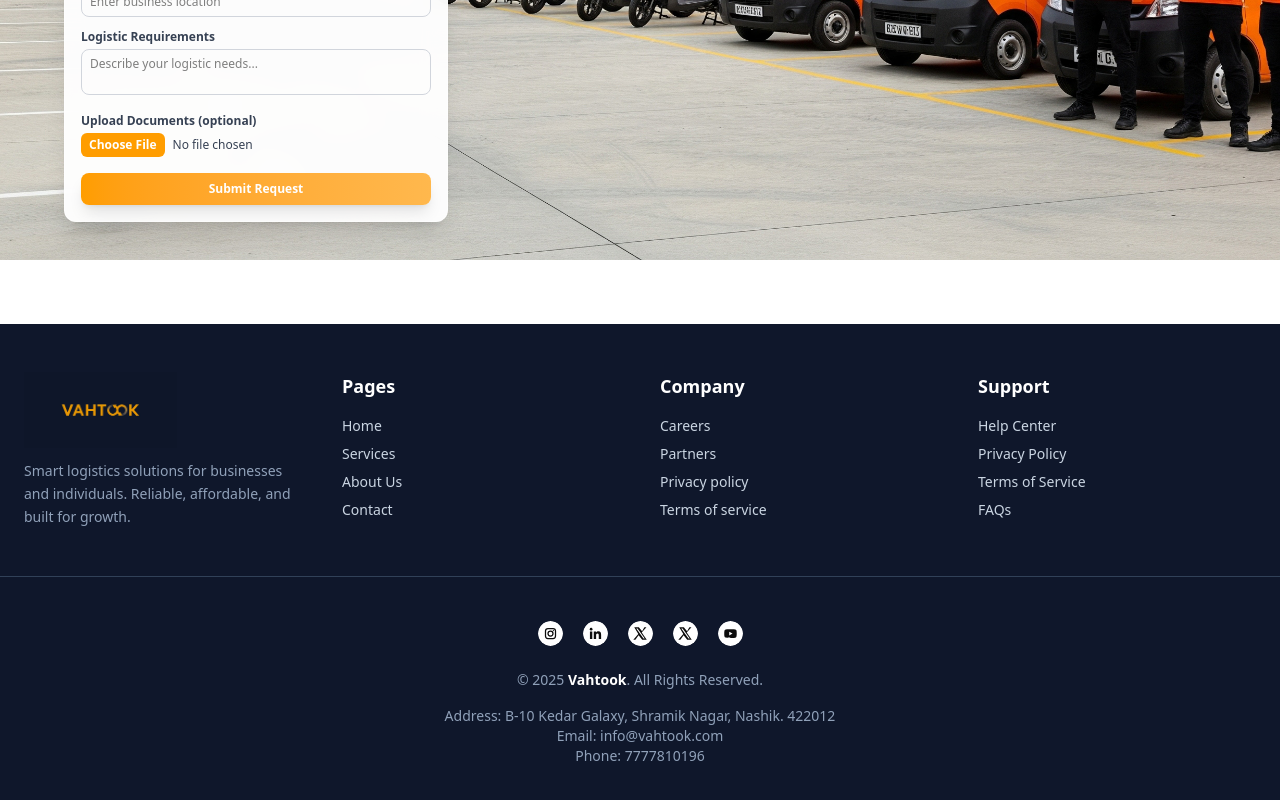
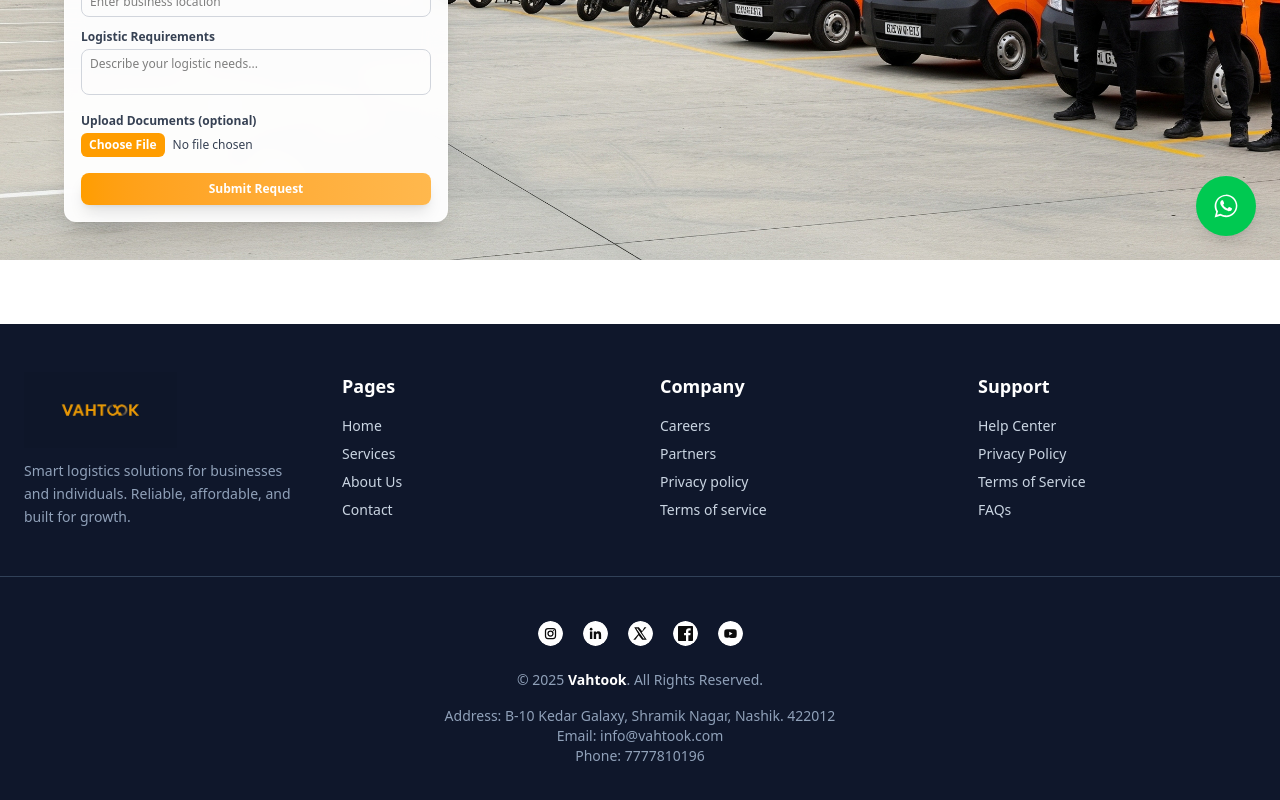
Before and after one commit to Vahtook/vahtook-project, a React (Vite) app: page /#/business-partner in a window 1280 px wide. Shown: the part 540-1340 px from the top of the page. Built offline with nearby package versions, Linux system fonts and the light colour scheme.

Commit message:
add facebook in footer and whatsapp in componetns

```diff
--- a/src/App.css
+++ b/src/App.css
@@ -1,4 +1,4 @@
-npm/* Reset any default margins/padding that might cause gaps */
+npm
 * {
   margin: 0;
   padding: 0;
--- a/src/App.jsx
+++ b/src/App.jsx
@@ -8,6 +8,7 @@ import Home from "./pages/Home";
 import DriverPartnerForm from "./pages/DriverPartner";
 import Contact from "./pages/Contact";
 import BusinessPartner from "./pages/BuisnessPartner";
+import WhatsAppButton from "./components/WhatsAppButton";
 
 
 function App() {
@@ -28,6 +29,7 @@ function App() {
 
       {/* Global Footer */}
       <Footer />
+        <WhatsAppButton />
     </>
   );
 }
--- a/src/components/Footer.jsx
+++ b/src/components/Footer.jsx
@@ -174,24 +174,29 @@ export default function Footer() {
             </a>
 
            {/* Facebook */}
+<div className="icons facebook">
+  <p className="iconName">Facebook</p>
   <a
-              href="https://www.facebook.com/vahtook"
+    href="https://www.facebook.com/people/Vahtook/61579309444613/"
     target="_blank"
     rel="noopener noreferrer"
+    className="icon face"
   >
-              <div className="icons facebook">
-                <p className="iconName">Facebook</p>
-                <div className="icon facebook">
     <svg
       xmlns="http://www.w3.org/2000/svg"
+      viewBox="0 0 24 24"
       fill="currentColor"
-                    viewBox="0 0 24 24"
     >
-                    <path d="M18.244 2H21.5l-7.52 8.58L22 22h-7.295l-5.73-7.21L3.77 22H.5l7.977-9.1L2 2h7.295l5.23 6.58L18.244 2zM16.73 20h2.02L7.34 4H5.2l11.53 16z" />
+      <path d="M22.676 0H1.324C.593 0 0 .593 0 1.324v21.352C0 23.407.593 24 1.324 24H12.82V14.706h-3.12v-3.62h3.12V8.413c0-3.1 1.894-4.788 4.66-4.788 1.325 0 2.463.099 2.794.143v3.24h-1.918c-1.505 0-1.797.716-1.797 1.767v2.315h3.59l-.467 3.62h-3.123V24h6.127C23.407 24 24 23.407 24 22.676V1.324C24 .593 23.407 0 22.676 0" />
     </svg>
+  </a>
 </div>
-              </div>
-            </a>
+
+
+
+
+
+
 
             {/* YouTube */}
             <div className="icons youtube">
@@ -342,4 +347,12 @@ const StyledWrapper = styled.div`
   .icon.whats::before {
     background: #25d366;
   }
+  .icons.facebook:hover .iconName {
+    background: #1877f2; /* Official Facebook blue */
+  }
+
+
+  .icon.face::before {
+    background: #1877f2;
+  }
 `;
--- /dev/null
+++ b/src/components/WhatsAppButton.jsx
@@ -0,0 +1,25 @@
+import React from "react";
+
+const WhatsAppButton = () => {
+  return (
+    <a
+      href="https://wa.me/917777810196"
+      target="_blank"
+      rel="noopener noreferrer"
+      className="fixed bottom-6 right-6 bg-green-500 text-white p-4 rounded-full shadow-lg hover:bg-green-600 transition transform hover:scale-110 flex items-center justify-center"
+      aria-label="Chat on WhatsApp"
+    >
+
+      <svg
+        xmlns="http://www.w3.org/2000/svg"
+        fill="currentColor"
+        viewBox="0 0 32 32"
+        className="w-7 h-7"
+      >
+        <path d="M16.002 3.003c-7.17 0-13 5.83-13 13 0 2.29.61 4.5 1.78 6.46L3 29l6.69-1.73c1.9 1.04 4.05 1.58 6.31 1.58h.01c7.17 0 13-5.83 13-13s-5.83-12.997-13-12.997zm0 23.69h-.01c-2.04 0-4.03-.54-5.77-1.56l-.41-.24-3.97 1.02 1.06-3.87-.25-.4c-1.09-1.76-1.67-3.8-1.67-5.89 0-6.14 4.99-11.13 11.14-11.13 2.97 0 5.77 1.16 7.87 3.27s3.27 4.9 3.27 7.87c0 6.14-4.99 11.13-11.13 11.13zm6.1-8.36c-.33-.16-1.95-.96-2.25-1.07-.3-.11-.52-.16-.74.16-.22.33-.85 1.07-1.05 1.29-.19.22-.39.25-.72.08-.33-.16-1.39-.51-2.65-1.64-.98-.87-1.64-1.95-1.83-2.28-.19-.33-.02-.51.14-.67.14-.14.33-.36.5-.55.16-.19.22-.33.33-.55.11-.22.05-.41-.02-.57-.08-.16-.74-1.78-1.02-2.44-.27-.65-.55-.56-.74-.57-.19-.01-.41-.01-.63-.01s-.57.08-.87.41c-.3.33-1.15 1.12-1.15 2.72 0 1.6 1.18 3.15 1.35 3.36.16.22 2.33 3.56 5.65 4.99.79.34 1.4.55 1.87.7.79.25 1.52.21 2.09.13.64-.1 1.95-.8 2.22-1.57.27-.77.27-1.43.19-1.57-.08-.14-.3-.22-.63-.38z" />
+      </svg>
+    </a>
+  );
+};
+
+export default WhatsAppButton;
```
Lines whose indentation alone changed are shown as unchanged.
